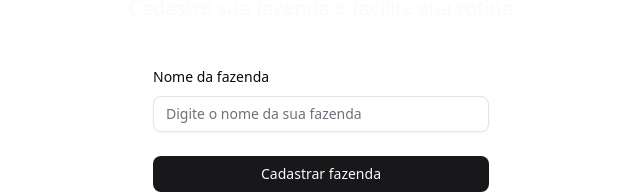
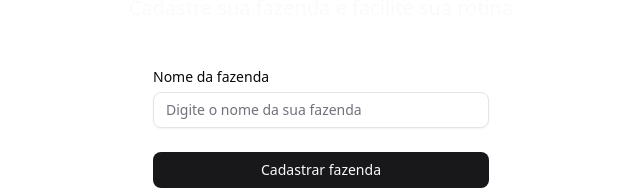
Before and after one commit to raulpesilva/fiap-farm-mfe, a React (Vite) app: page / in a window 1280 px wide. Shown: the part 425-619 px from the top of the page, without its empty margins (319-959 px from the left). Built offline with nearby package versions, Linux system fonts and the light colour scheme; what @raulpesilva/re-state would draw is missing.

Commit message:
style: adjust gap spacing in farm name input form

```diff
--- a/src/components/FormAddFarm/index.tsx
+++ b/src/components/FormAddFarm/index.tsx
@@ -40,7 +40,7 @@ export const FormAddFarm = () => {
 
   return (
     <form className='w-full max-w-sm flex flex-col gap-6 px-6'>
-      <div className='grid gap-3'>
+      <div className='grid gap-2'>
         <Label htmlFor='farm'>Nome da fazenda</Label>
         <Input
           id='farm'
```
